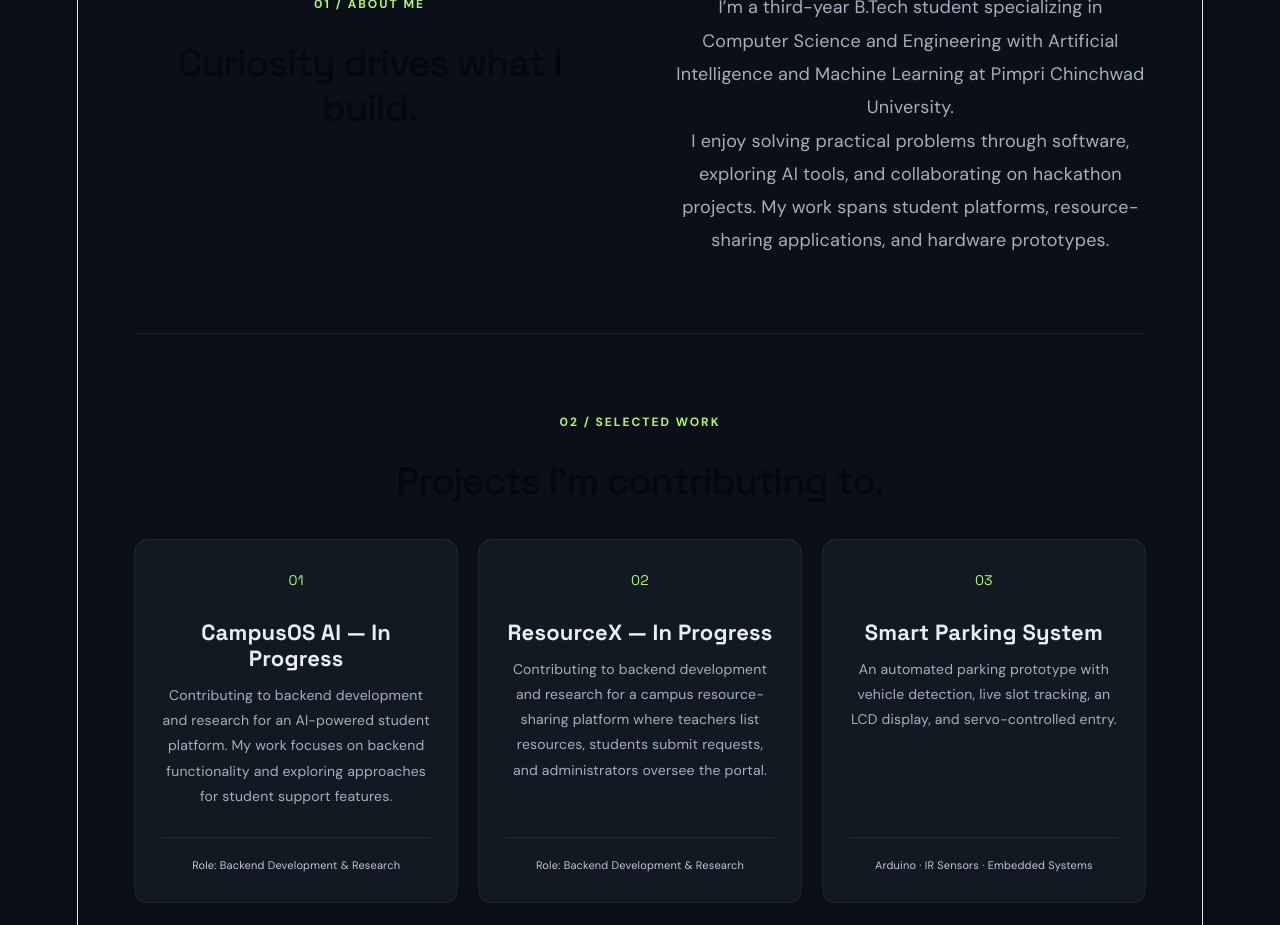
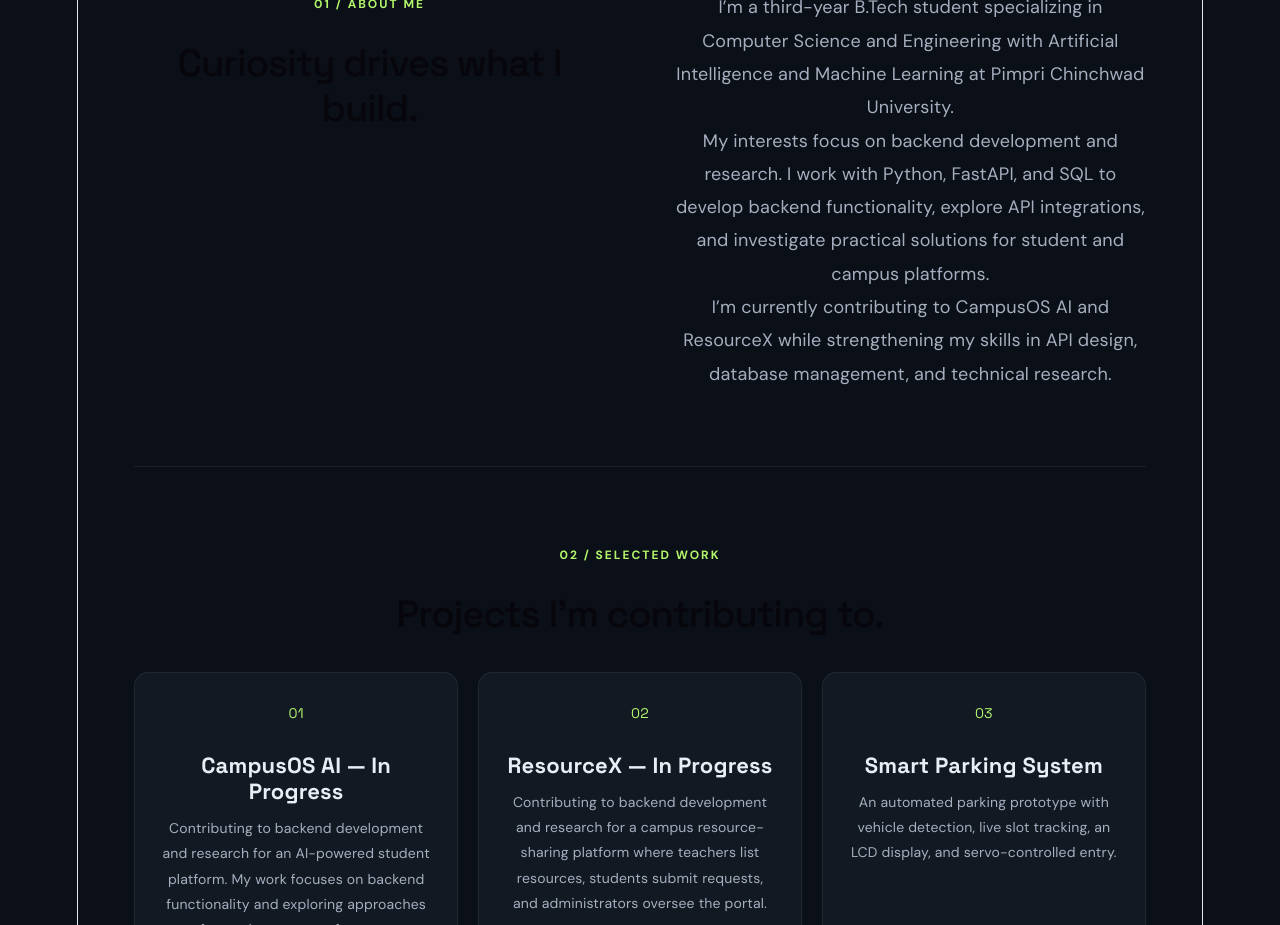
Before and after one commit to sujalbergal/my-portfolio, a React (Vite) app: page / in a window 1280 px wide. Shown: the part 880-1805 px from the top of the page. Built offline with nearby package versions, Linux system fonts and the light colour scheme.

Commit message:
Clarify project status and backend research role

```diff
--- a/src/App.jsx
+++ b/src/App.jsx
@@ -128,18 +128,24 @@ function App() {
           </div>
 
           <div className="about-copy">
-            <p>
-              I’m a third-year B.Tech student specializing in Computer
-              Science and Engineering with Artificial Intelligence and
-              Machine Learning at Pimpri Chinchwad University.
-            </p>
+          <p>
+  I’m a third-year B.Tech student specializing in Computer Science
+  and Engineering with Artificial Intelligence and Machine Learning
+  at Pimpri Chinchwad University.
+</p>
 
-            <p>
-              I enjoy solving practical problems through software, exploring
-              AI tools, and collaborating on hackathon projects. My work
-              spans student platforms, resource-sharing applications, and
-              hardware prototypes.
-            </p>
+<p>
+  My interests focus on backend development and research. I work
+  with Python, FastAPI, and SQL to develop backend functionality,
+  explore API integrations, and investigate practical solutions
+  for student and campus platforms.
+</p>
+
+<p>
+  I’m currently contributing to CampusOS AI and ResourceX while
+  strengthening my skills in API design, database management,
+  and technical research.
+</p>
           </div>
         </section>
 
```
